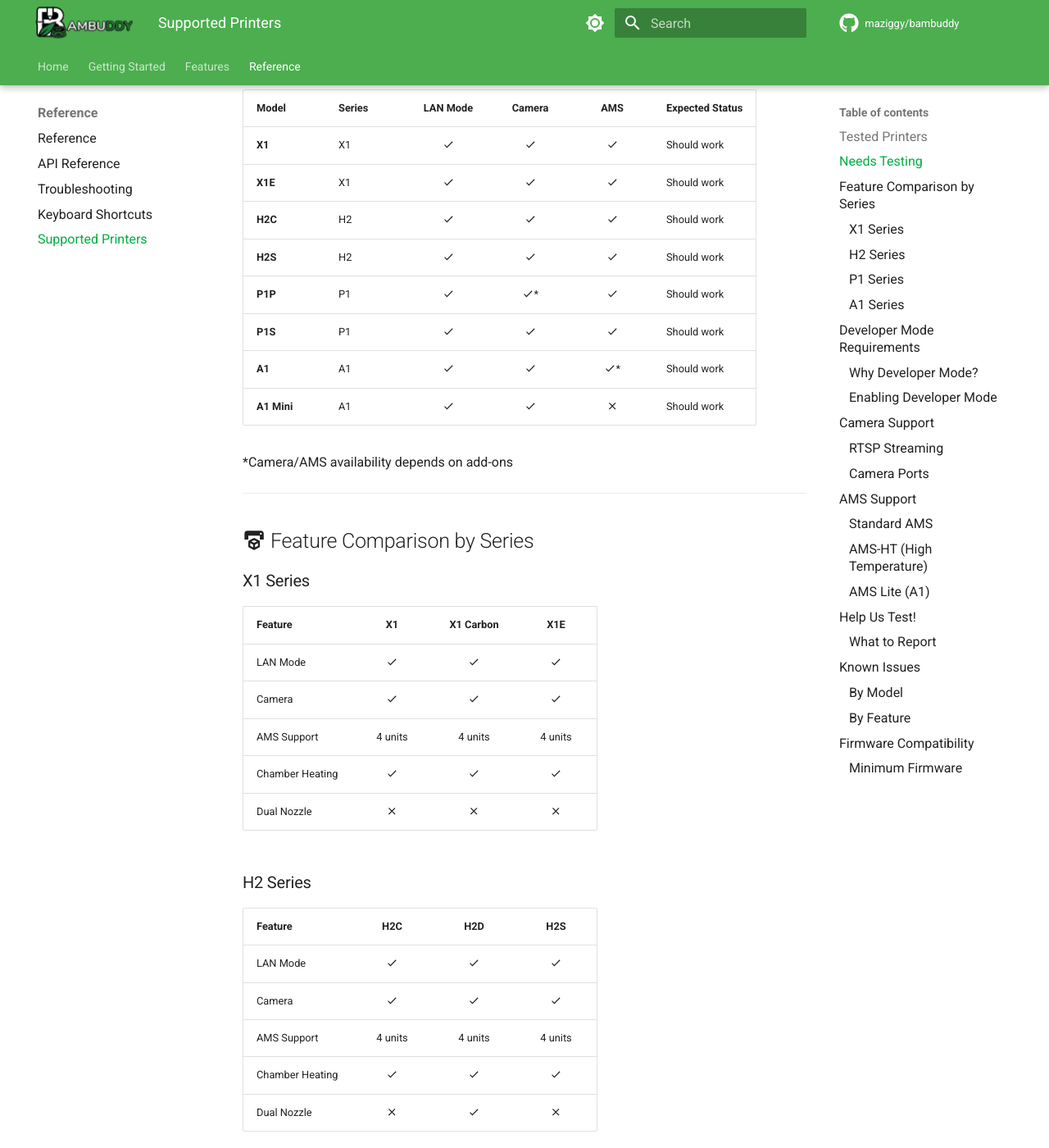
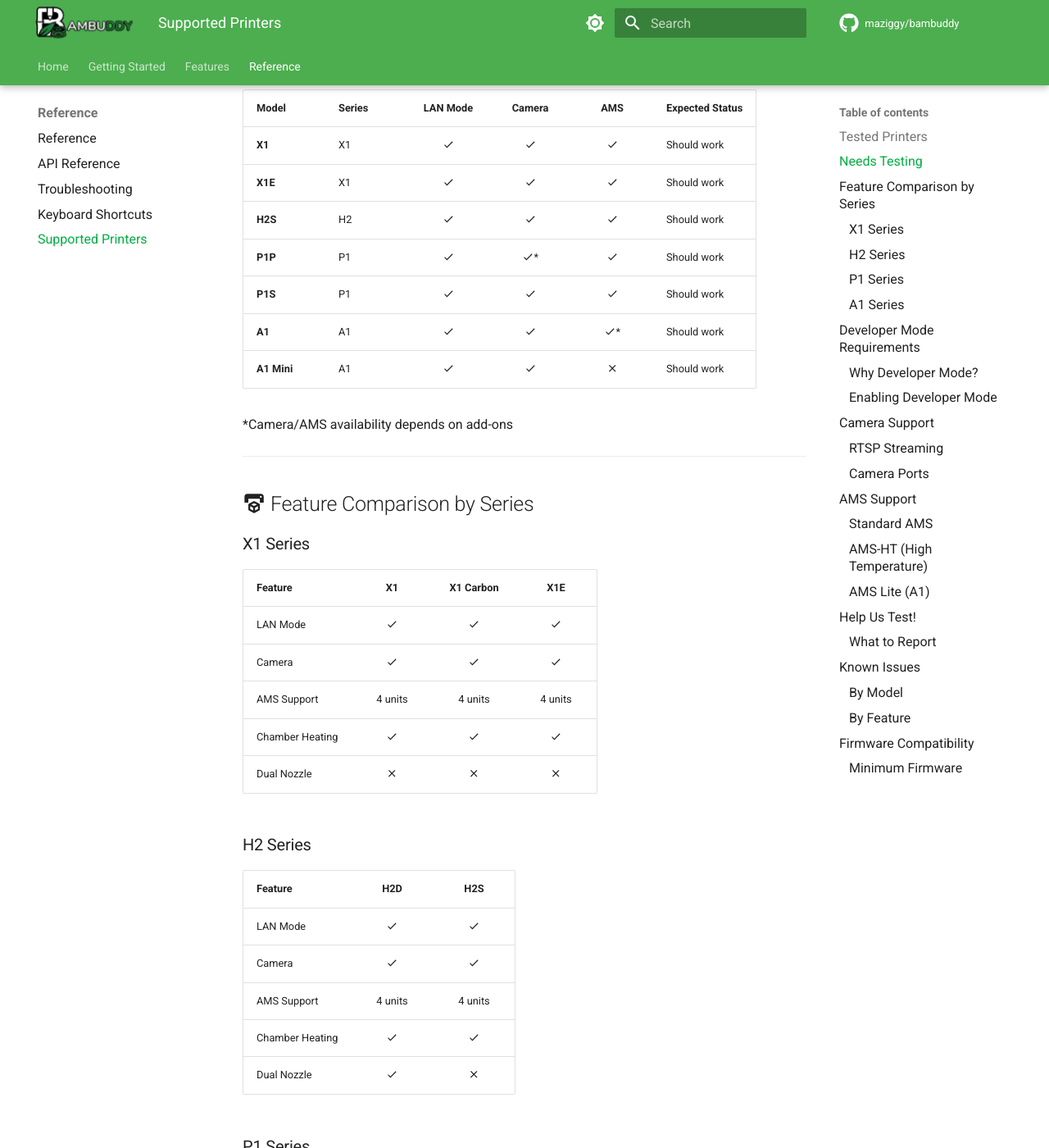
Before and after one commit to maziggy/bambuddy-wiki, an MkDocs documentation site: the page built from docs/reference/printers.md, in a window 1280 px wide and 1400 px high, scrolled down 709 px. Shown: the whole window at 82% size. Built offline with MkDocs 1.6.1 and Material for MkDocs 9.7.7, drawn with Linux system fonts in a browser that asks for light colours; comment, search, counter and statistics services are not loaded; the version menu is left out.

Commit message:
Updated Wiki

```diff
--- a/docs/reference/printers.md
+++ b/docs/reference/printers.md
@@ -28,7 +28,6 @@ These printers should work but need community testing:
 |-------|--------|:--------:|:------:|:---:|-----------------|
 | **X1** | X1 | :material-check: | :material-check: | :material-check: | Should work |
 | **X1E** | X1 | :material-check: | :material-check: | :material-check: | Should work |
-| **H2C** | H2 | :material-check: | :material-check: | :material-check: | Should work |
 | **H2S** | H2 | :material-check: | :material-check: | :material-check: | Should work |
 | **P1P** | P1 | :material-check: | :material-check:* | :material-check: | Should work |
 | **P1S** | P1 | :material-check: | :material-check: | :material-check: | Should work |
@@ -53,13 +52,13 @@ These printers should work but need community testing:
 
 ### H2 Series
 
-| Feature | H2C | H2D | H2S |
-|---------|:---:|:---:|:---:|
-| LAN Mode | :material-check: | :material-check: | :material-check: |
-| Camera | :material-check: | :material-check: | :material-check: |
-| AMS Support | 4 units | 4 units | 4 units |
-| Chamber Heating | :material-check: | :material-check: | :material-check: |
-| Dual Nozzle | :material-close: | :material-check: | :material-close: |
+| Feature | H2D | H2S |
+|---------|:---:|:---:|
+| LAN Mode | :material-check: | :material-check: |
+| Camera | :material-check: | :material-check: |
+| AMS Support | 4 units | 4 units |
+| Chamber Heating | :material-check: | :material-check: |
+| Dual Nozzle | :material-check: | :material-close: |
 
 ### P1 Series
 
```
Also changed, not shown: docs/features/firmware-updates.md (+1 -1 lines), docs/features/virtual-printer.md (+0 -1 lines).
